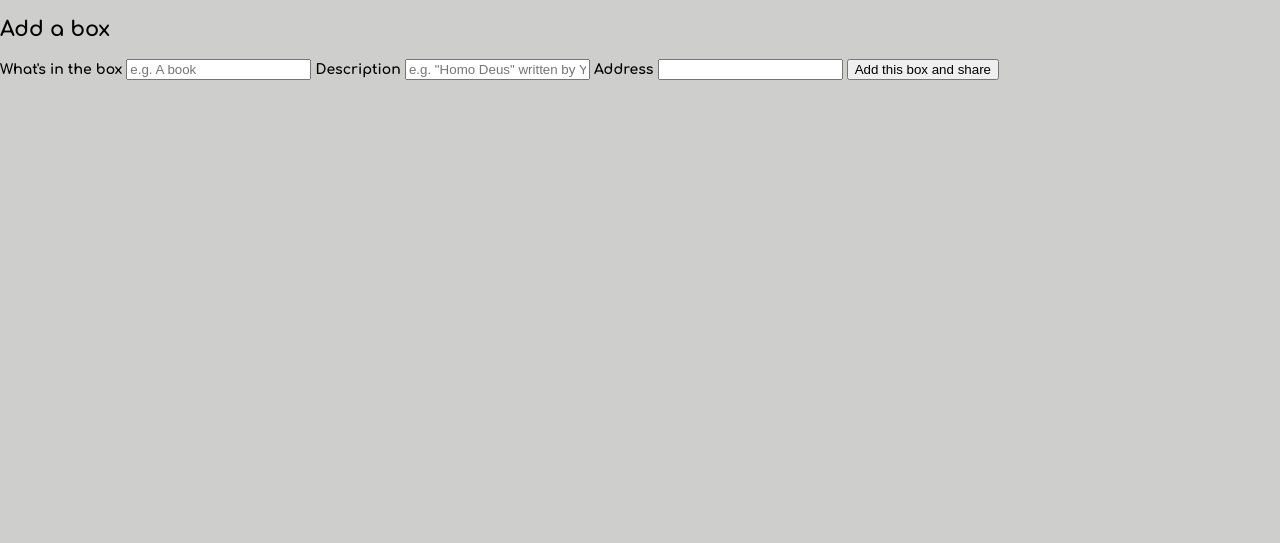
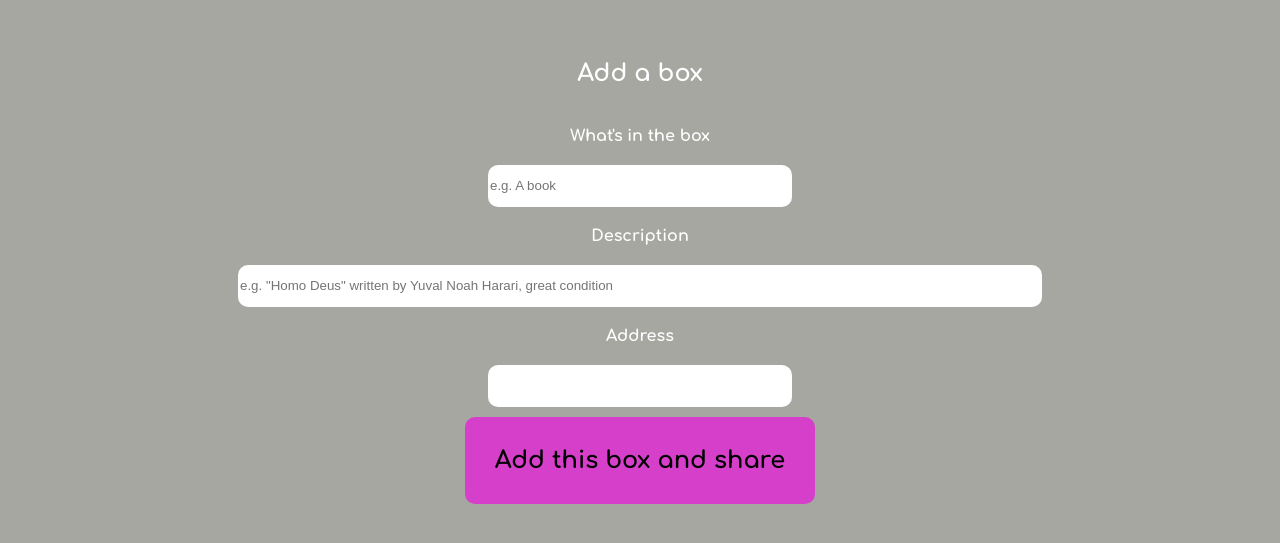
Before and after one commit to PemaHL/project-zuverschenken, a Node server app: page /form in a window 1280 px wide. Shown: the top 543 px of the page. Run offline with Node 20, Linux system fonts and the light colour scheme; the visitor is signed in with stand-in values (Sample User, id 1); some libraries are stand-ins or nearby versions.

Commit message:
styling added

```diff
--- a/app.js
+++ b/app.js
@@ -20,7 +20,7 @@ require("./config")(app);
 
 const session = require('express-session');
 const MongoStore = require('connect-mongo');
-const DB_URL = 'mongodb+srv://joaska:uhAtoMfOyeF9kFRW@cluster0.l2vqj.mongodb.net/myFirstDatabase?retryWrites=true&w=majority';
+const DB_URL = process.env.MONGODB_URI;
 
 app.use(
 	session({
--- a/public/stylesheets/style.css
+++ b/public/stylesheets/style.css
@@ -1,7 +1,8 @@
 body {
   margin: 0;
   font: 14px 'Comfortaa', cursive;
-  background-color: rgb(206, 206, 204);
+  background-color: rgb(167, 167, 162);
+  color: white;
 }
 
 #signUpLink {
@@ -21,7 +22,7 @@ body {
     color: white
   }
 
-  #grad1 {
+  #footer {
     height: 50px;
     background: rgb(90, 90, 90); /* For browsers that do not support gradients */
     background: -webkit-linear-gradient(left, orange , yellow, green, cyan, blue, violet); /* For Safari 5.1 to 6.0 */
@@ -42,7 +43,22 @@ body {
 }
 
 #dataView {
-  font-size: 1.2rem;
+    position: fixed;
+    margin-left: 1050px;
+    top: 10px;
+    left: 10px;
+    bottom: 10px;
+    width: 400px;
+    overflow-y: scroll;
+    height: 670px;
+    background-color: rgb(165, 149, 2);
+    border-radius: 10%;
+}
+
+#dataList {
+  margin-left: 30px;
+  margin-right: 30px;
+  color: white
 }
 
 /* Popup container */
@@ -52,7 +68,7 @@ body {
   margin-left: 30px;
   position: absolute;
   color: white;
-  font-size: 1.7rem;
+  font-size: 1.2rem;
 }
 
 /* The actual popup (appears on top) */
@@ -108,4 +124,77 @@ body {
 
 #bottomText {
   margin-left: 250px;
+  font-size: 1.3rem;
 }
+
+#yourBoxLink {
+  color: white;
+  text-decoration: none;
+  margin-left: 80px;
+  font-size: 1.7rem;
+}
+
+#profileSection {
+  display: flex;
+  flex-direction: column;
+  align-items: flex-start;
+  margin-left: 60px;
+
+}
+
+.links {
+  display: flex;
+  flex-direction: column;
+  text-decoration: none;
+  color: black;
+  margin-top: 30px;
+  margin: 10px;
+  background-color: rgb(214, 63, 202);
+  padding: 20px 20px;
+  border-radius: 20px;
+}
+
+#editDeletePosition {
+  display: flex;
+  flex-direction: flex;
+  align-items: row;
+}
+
+.signupLoginEditLayout {
+  display: flex;
+  flex-direction: column;
+  align-items: center;
+  margin-top: 30px;
+}
+
+.row {
+  padding: 10px;
+  font-size: 1rem;
+}
+
+.input {
+  height: 40px;
+  width: 300px;
+  border-radius: 10px;
+  border: none;
+}
+
+.descrInput {
+  height: 40px;
+  width: 800px;
+  border-radius: 10px;
+  border: none;
+}
+
+.button {
+  padding: 30px;
+  font: 14px 'Comfortaa', cursive;
+  font-size: 1.5rem;
+  border-radius: 10px;
+  background-color: rgb(214, 63, 202);
+  border: none;
+}
+
+/* #box {
+
+} */
--- a/views/form.hbs
+++ b/views/form.hbs
@@ -1,13 +1,28 @@
-<h2>Add a box</h2>
-<form action="/form" method="POST">
-    <label for="name">What's in the box</label>
-	<input type="text" id="name" name="name" placeholder="e.g. A book">
-
-	<label for="description">Description</label>
-	<input type="text" id="description" name="description" placeholder='e.g. "Homo Deus" written by Yuval Noah Harari, great condition'>
-
-    <label for="address">Address</label>
-	<input type="text" id="address" name="address">
-
-	<button type="submit">Add this box and share</button>
-</form>
+<div class="signupLoginEditLayout">
+	<div class="row">
+		<h2>Add a box</h2>
+	</div>
+	<div>
+		<form action="/form" method="POST">
+	</div>
+	<div class="row">
+    	<label for="name">What's in the box</label>
+	</div>
+	<div class="row">
+		<input type="text" id="name" name="name" placeholder="e.g. A book" class="input">
+	</div>
+	<div class="row">
+		<label for="description">Description</label>
+	</div>
+	<div class="row">
+		<input type="text" id="description" name="description" placeholder='e.g. "Homo Deus" written by Yuval Noah Harari, great condition' class="descrInput">
+	</div>
+    <div class="row">
+    	<label for="address" >Address</label>
+	</div>
+	<div class="row">
+		<input type="text" id="address" name="address" class="input">
+	</div>
+		<button type="submit" class="button">Add this box and share</button>
+	</form>
+</div>
--- a/views/layout.hbs
+++ b/views/layout.hbs
@@ -5,7 +5,7 @@
       <meta charset="UTF-8">
       <meta http-equiv="X-UA-Compatible" content="IE=edge">
       <meta name="viewport" content="width=device-width, initial-scale=1.0">
-      <link rel="stylesheet" href="./stylesheets/style.css">
+      <link rel="stylesheet" href="/stylesheets/style.css">
 	   <link rel="preconnect" href="https://fonts.googleapis.com">
 	   <link rel="preconnect" href="https://fonts.gstatic.com" crossorigin>
       <link href="https://fonts.googleapis.com/css2?family=Comfortaa:wght@700&display=swap" rel="stylesheet">
```
Also changed, not shown: views/index.hbs (+9 -4 lines), views/profile.hbs (+14 -8 lines).
